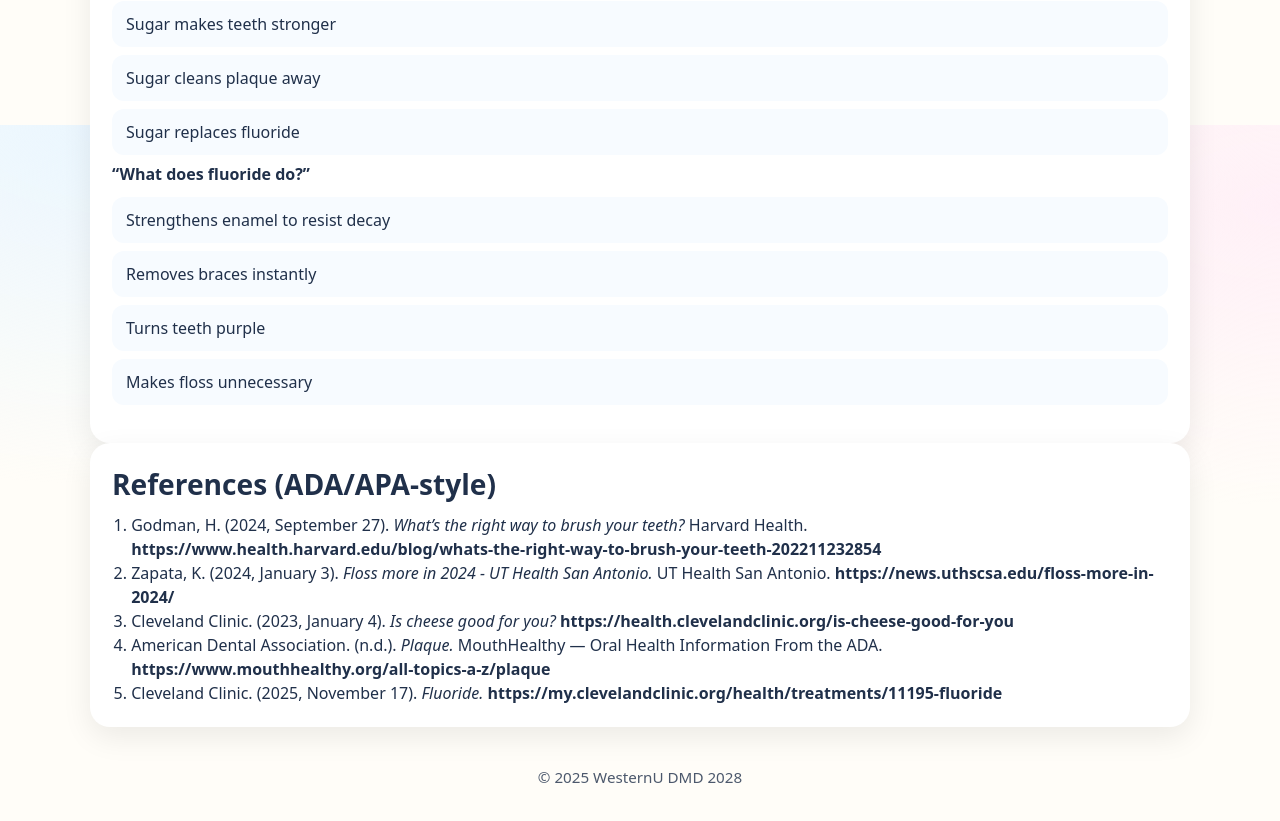
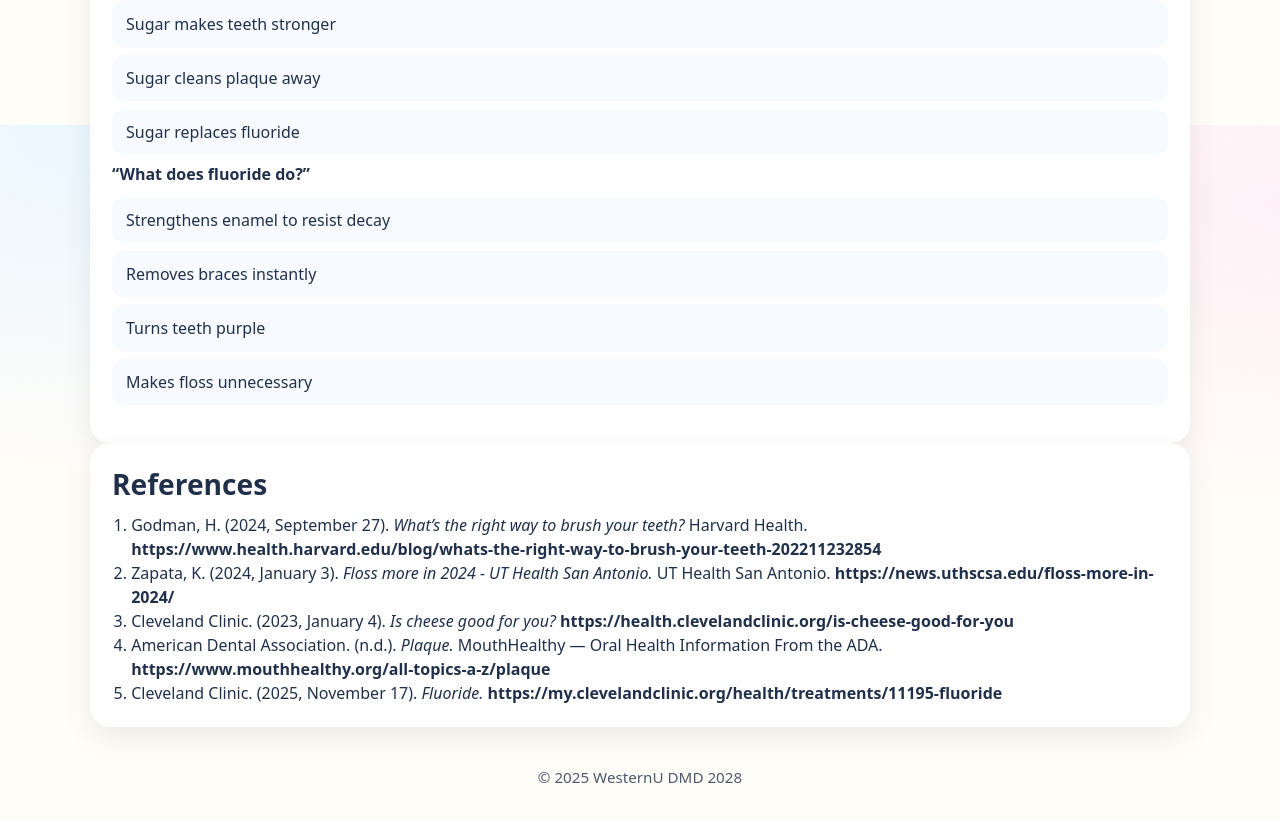
Before and after one commit to jonghyunlee-rgb/Oral-hygine-education, a plain HTML site: page index.html in a window 1280 px wide. Shown: the part 3075-3896 px from the top of the page. Drawn offline with Linux system fonts and the light colour scheme.

Commit message:
Update index.html

```diff
--- a/index.html
+++ b/index.html
@@ -198,7 +198,7 @@
 
     <!-- NEW: References box container (after all questions) -->
     <section class="card refs" aria-labelledby="refs-h">
-      <h2 id="refs-h">References (ADA/APA-style)</h2>
+      <h2 id="refs-h">References </h2>
       <ol style="margin: 0; padding-left: 1.2rem; line-height: 1.5;">
         <li>
           Godman, H. (2024, September 27). <em>What’s the right way to brush your teeth?</em> Harvard Health.
```
